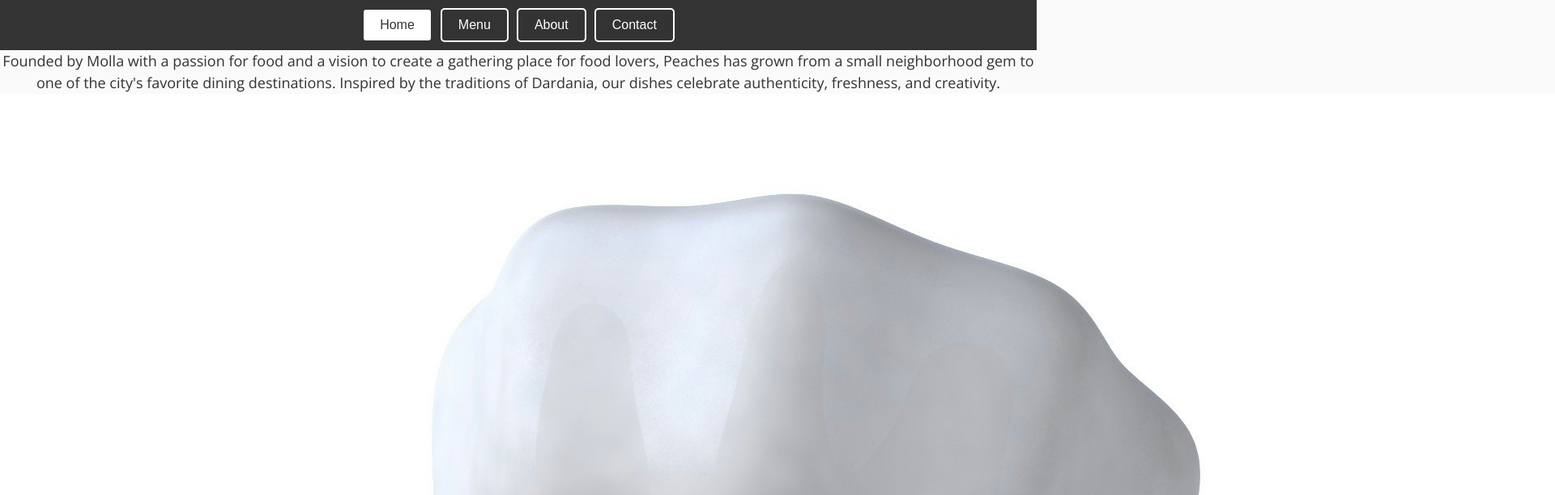
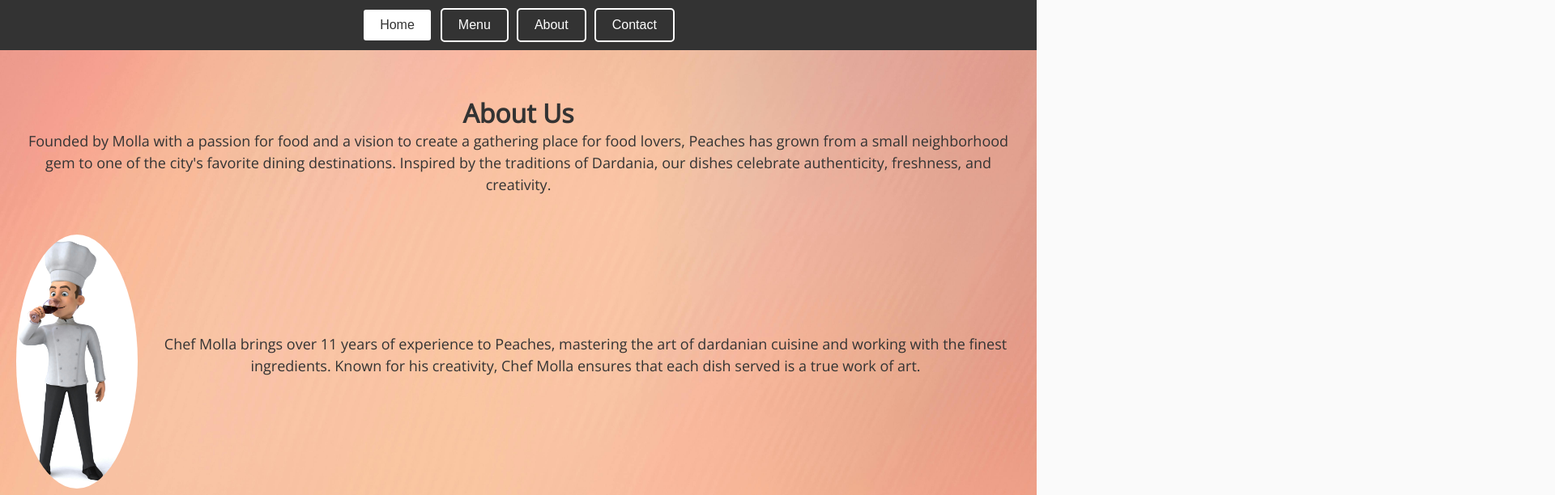
Before and after one commit to daliduraku/js-restaurant-page, a website built with webpack: page src/template.html in a window 1280 px wide. Both pictures are taken after a click on the button "About". Shown: the top 612 px of the page at 81% size, 1920 px wide, since content can reach past the window. Built offline with nearby package versions, Linux system fonts and the light colour scheme.

Commit message:
minor correction to append ambianceTitle correctly

```diff
--- a/src/modules/about.js
+++ b/src/modules/about.js
@@ -5,6 +5,7 @@ export function loadAboutPage () {
     content.innerHTML = "";
     // create the main section
     const main = document.createElement('main');
+    main.classList.add('aboutMain');
 
     // creating the about section title
     const about = document.createElement('div');
@@ -30,11 +31,11 @@ export function loadAboutPage () {
     // our ambiance
     const ambiance = document.createElement('div');
     ambiance.classList.add('ambiance');
-    const ambianceTitle = document.createElement('h3');
+    const ambianceTitle = document.createElement('h2');
     ambianceTitle.textContent = "Our Ambiance";
     const ambianceDescription = document.createElement('p');
     ambianceDescription.textContent = "Peaches, we believe that a memorable dining experience extends beyond just great food. Our interiors are designed to be inviting and elegant, with warm lighting, comfortable seating, and a decor that reflects our restaurant’s unique personality. Whether you’re here for a casual meal or a special occasion, we aim to make every visit exceptional.";
-    ambiance.appendChild(aboutTitle);
+    ambiance.appendChild(ambianceTitle);
     ambiance.appendChild(ambianceDescription);
 
     main.appendChild(about);
@@ -42,5 +43,5 @@ export function loadAboutPage () {
     main.appendChild(ambiance);
 
     // append main to content
-    content.appendChild(main)
+    content.appendChild(main);
 }
--- a/src/styles.css
+++ b/src/styles.css
@@ -136,6 +136,52 @@ footer {
 
 }
 
+/* about section */
+.aboutMain {
+    background-image: url("../images/peaches.jpg");
+    background-size: cover;
+    background-position: center;
+    background-repeat: no-repeat;
+    height: 100vh;
+    width: 100vw;
+    text-align: center;
+    padding: 20px;
+    display: flex;
+    flex-direction: column;
+    justify-content: space-evenly;
+
+}
+
+.aboutMain h2 {
+    font-size: 2rem;
+    text-align: center;
+    margin-bottom: 1rem;
+}
+
+.aboutMain p {
+    line-height: 1.5;
+    margin-bottom: 1rem;
+}
+
+.chef-container {
+    display: flex;
+    align-items: center;
+    gap: 1rem;
+    margin-top: 1rem;
+}
+
+.chef-container img {
+    width: 150px;
+    height: auto;
+    border-radius: 50%;
+}
+
+.chef-container h3 {
+    font-size: 1.5rem;
+    margin-top: 1.5rem;
+    color: #555;
+}
+
 /* responsive design */
 @media (max-width: 800px){
     nav {
```
